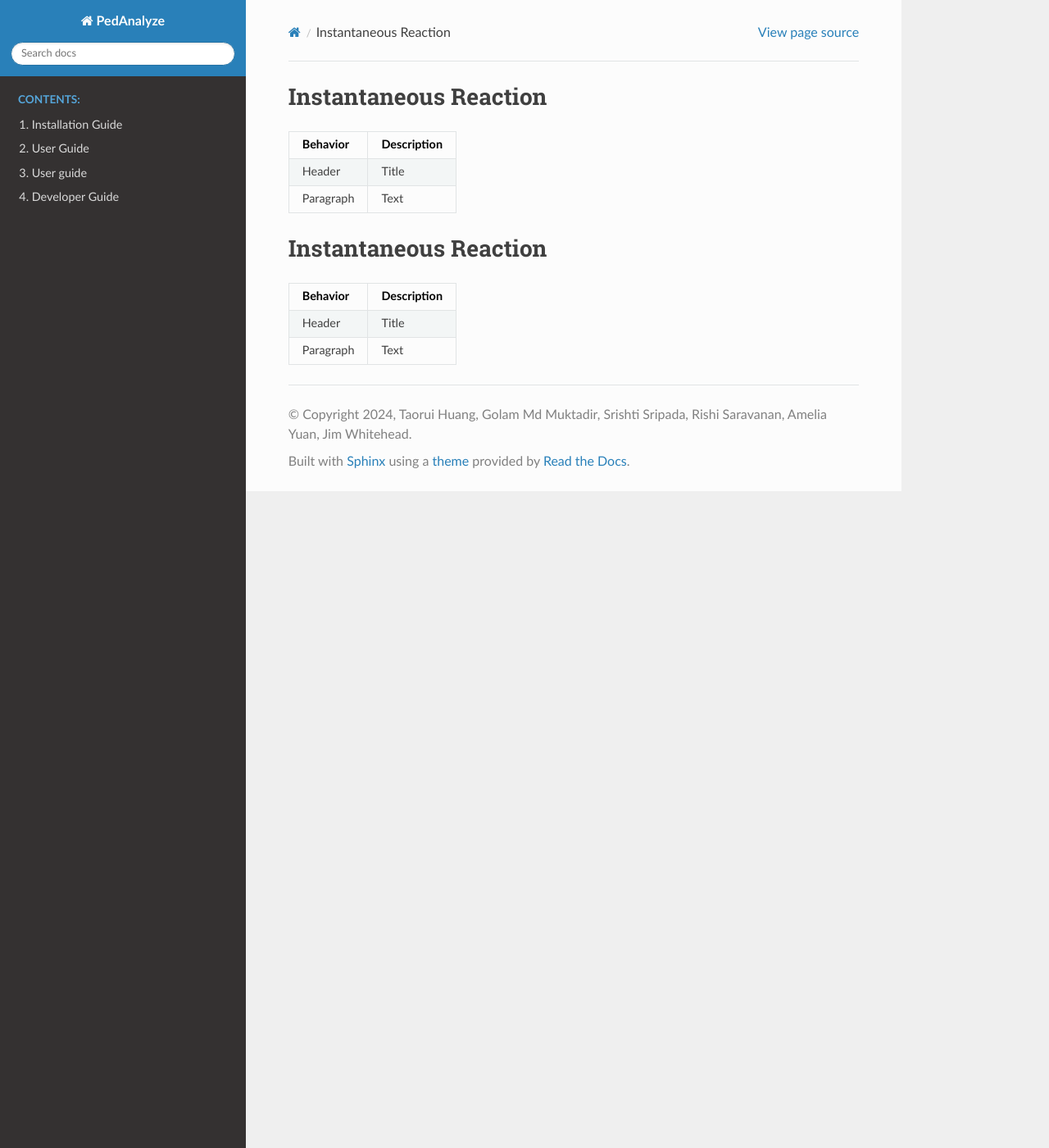
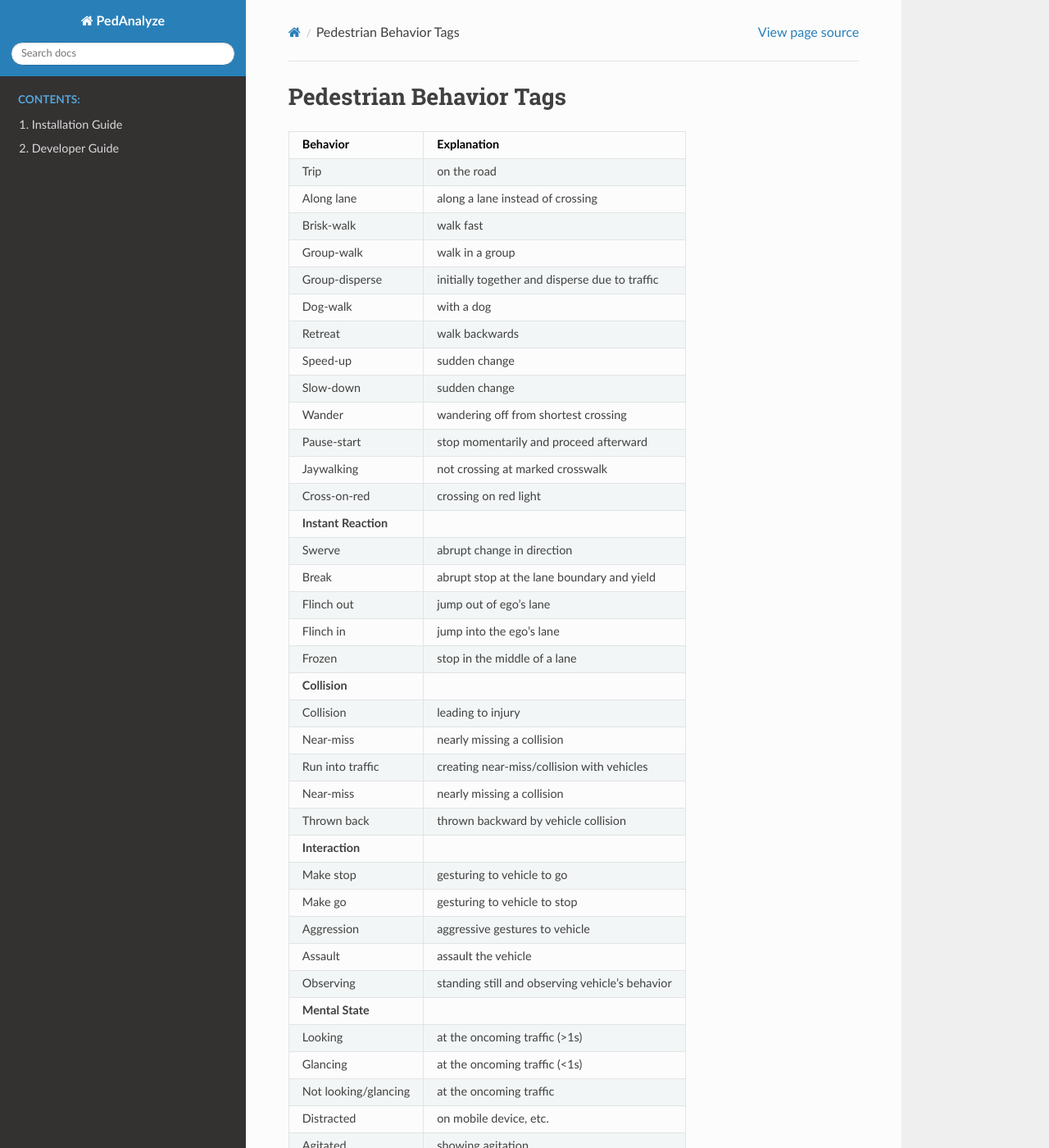
Before and after one commit to AugmentedDesignLab/ped-behavior-annotator, a Sphinx documentation site: the page built from docs/source/Pedestrian-behavior-tags.md, in a window 1280 px wide and 1400 px high. Shown: the whole window at 82% size. Built offline with Sphinx 7.4.7 and the Read the Docs theme 2.0.0, drawn with Linux system fonts in a browser that asks for light colours; pages that are not in the unit, such as notebooks, are missing from menus; some of the changed text lies outside the part shown.

Commit message:
Pedestrian Behavior Tags Update

```diff
--- a/docs/source/Pedestrian-behavior-tags.md
+++ b/docs/source/Pedestrian-behavior-tags.md
@@ -1,15 +1,47 @@
-# Instantaneous Reaction
+# Pedestrian Behavior Tags
 
-
-| Behavior | Description |
+| Behavior | Explanation |
 | ----------- | ----------- |
-| Header | Title |
-| Paragraph | Text |
-
-# Instantaneous Reaction
-
-
-| Behavior | Description |
-| ----------- | ----------- |
-| Header | Title |
-| Paragraph | Text |
+| Trip | on the road |
+| Along lane | along a lane instead of crossing |
+| Brisk-walk | walk fast |
+| Group-walk | walk in a group |
+| Group-disperse | initially together and disperse due to traffic |
+| Dog-walk | with a dog |
+| Retreat | walk backwards |
+| Speed-up | sudden change |
+| Slow-down | sudden change |
+| Wander | wandering off from shortest crossing |
+| Pause-start | stop momentarily and proceed afterward |
+| Jaywalking | not crossing at marked crosswalk |
+| Cross-on-red | crossing on red light |
+| **Instant Reaction** |  |
+| Swerve | abrupt change in direction |
+| Break | abrupt stop at the lane boundary and yield |
+| Flinch out | jump out of ego’s lane |
+| Flinch in | jump into the ego’s lane |
+| Frozen | stop in the middle of a lane |
+| **Collision** |  |
+| Collision | leading to injury |
+| Near-miss | nearly missing a collision |
+| Run into traffic | creating near-miss/collision with vehicles |
+| Near-miss | nearly missing a collision |
+| Thrown back | thrown backward by vehicle collision |
+| **Interaction** |  |
+| Make stop | gesturing to vehicle to go |
+| Make go | gesturing to vehicle to stop |
+| Aggression | aggressive gestures to vehicle |
+| Assault | assault the vehicle |
+| Observing | standing still and observing vehicle’s behavior |
+| **Mental State** |  |
+| Looking | at the oncoming traffic (>1s) |
+| Glancing | at the oncoming traffic (<1s) |
+| Not looking/glancing | at the oncoming traffic |
+| Distracted | on mobile device, etc. |
+| Agitated | showing agitation |
+| Cautious | showing careful deliberation |
+| Indecisive | faltering in decision to proceed |
+| **Intention** |  |
+| Cross | intends to cross |
+| Not-cross | doesn’t intend to cross |
+| Not-sure-cross | not sure if intends to cross |
```
Also changed, not shown: docs/source/user-guide.md (deleted, +0 -13 lines).
